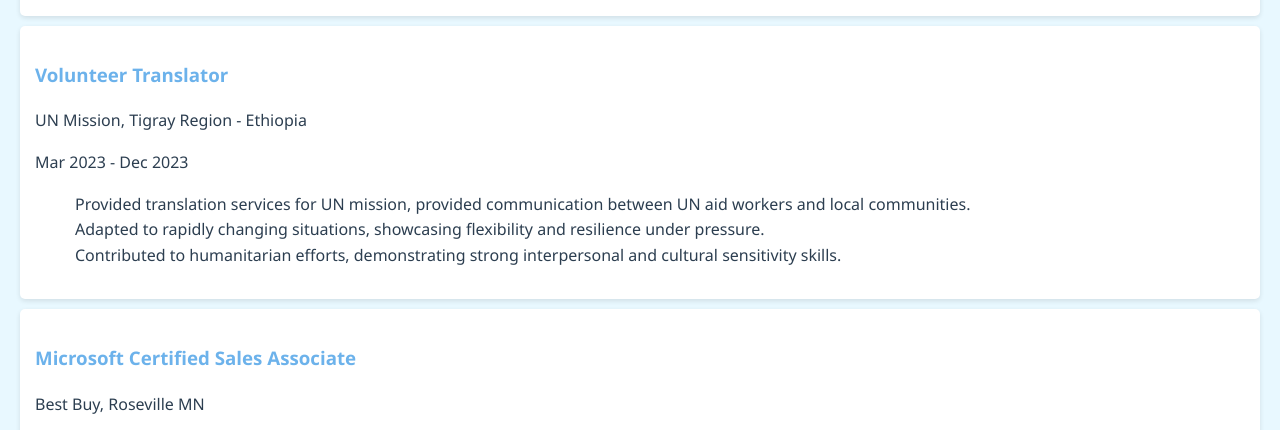
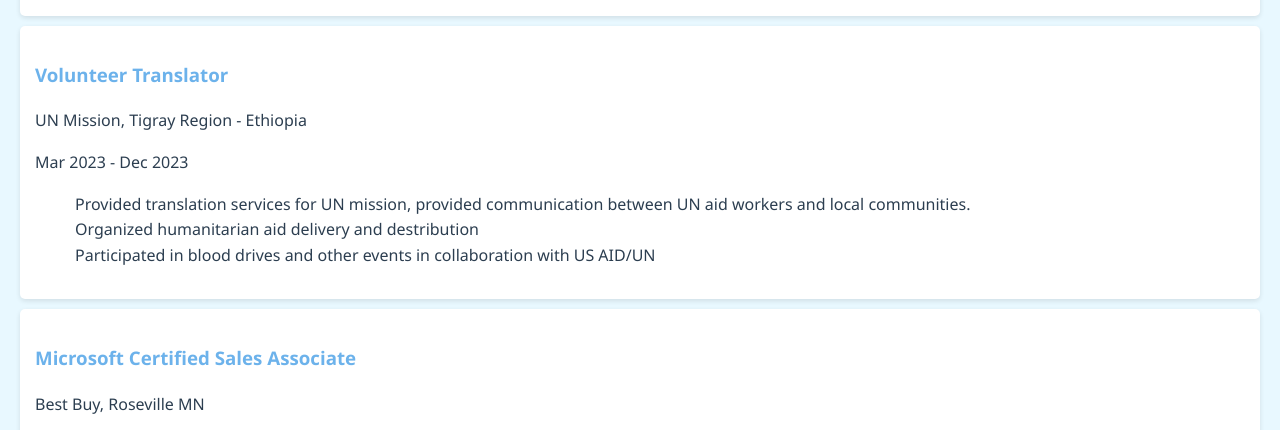
Before and after one commit to Isaac-Amano/Isaac-Amano.github.io, a plain HTML site: page index.html in a window 1280 px wide. Shown: the part 339-769 px from the top of the page. Drawn offline with Linux system fonts and the light colour scheme.

Commit message:
Update index.html

```diff
--- a/index.html
+++ b/index.html
@@ -26,8 +26,8 @@
         <p>Mar 2023 - Dec 2023</p>
         <ul>
             <li>Provided translation services for UN mission, provided communication between UN aid workers and local communities.</li>
-            <li>Adapted to rapidly changing situations, showcasing flexibility and resilience under pressure.</li>
-            <li>Contributed to humanitarian efforts, demonstrating strong interpersonal and cultural sensitivity skills.</li>
+            <li>Organized humanitarian aid delivery and destribution</li>
+            <li>Participated in blood drives and other events in collaboration with US AID/UN </li>
         </ul>
     </article>
 
```
